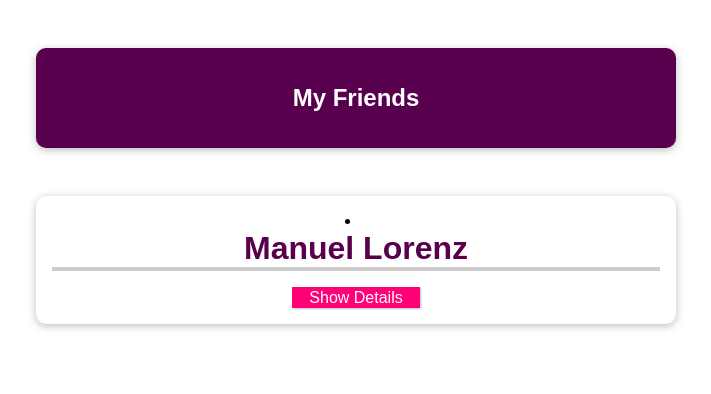
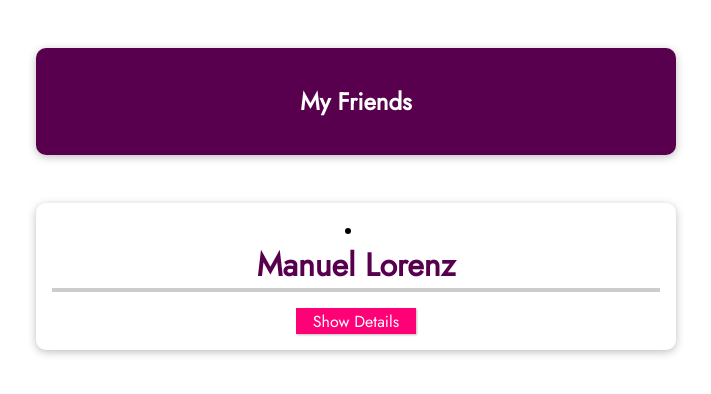
Before and after one commit to Manojlovic1998/vue-friends-app, a Vue app: page / in a window 1280 px wide. Shown: the top 394 px of the page, without its empty margins (284-995 px from the left). Built offline with nearby package versions, Linux system fonts and the light colour scheme.

Commit message:
Add css font import

```diff
--- a/src/App.vue
+++ b/src/App.vue
@@ -31,6 +31,8 @@ export default {
 </script>
 
 <style>
+@import url("https://fonts.googleapis.com/css2?family=Jost&display=swap");
+
 * {
   box-sizing: border-box;
 }
```
